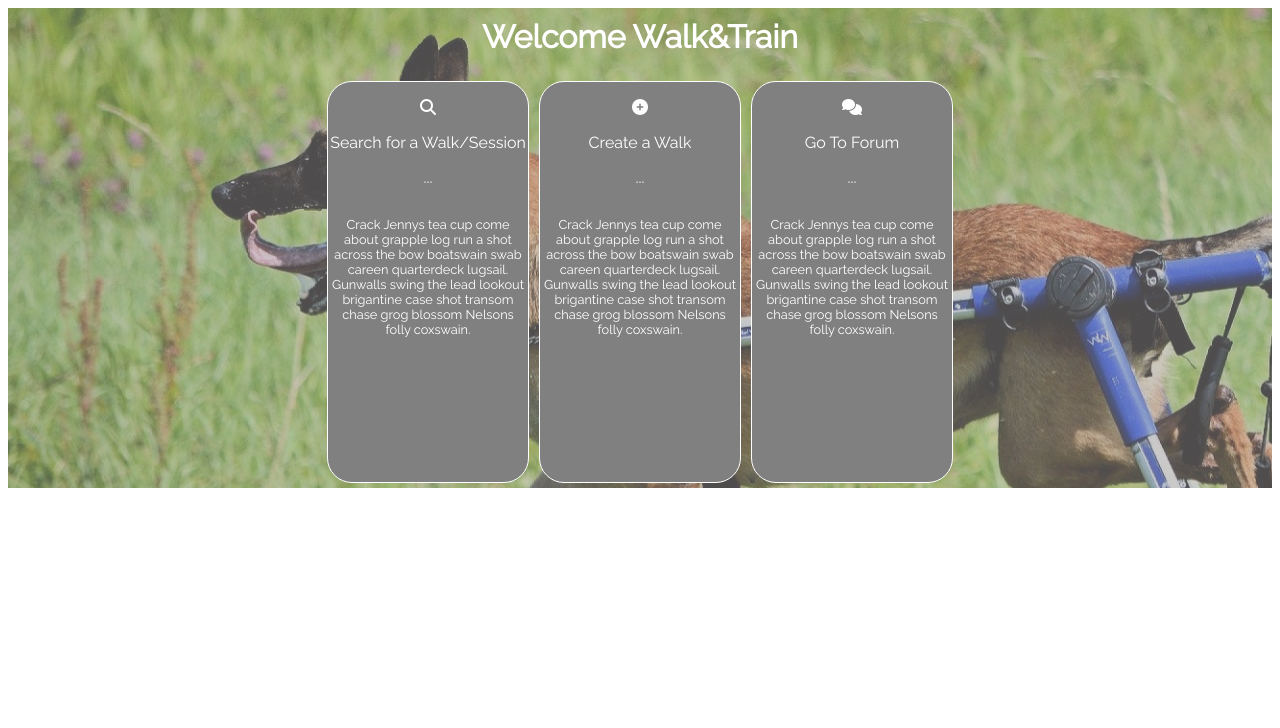
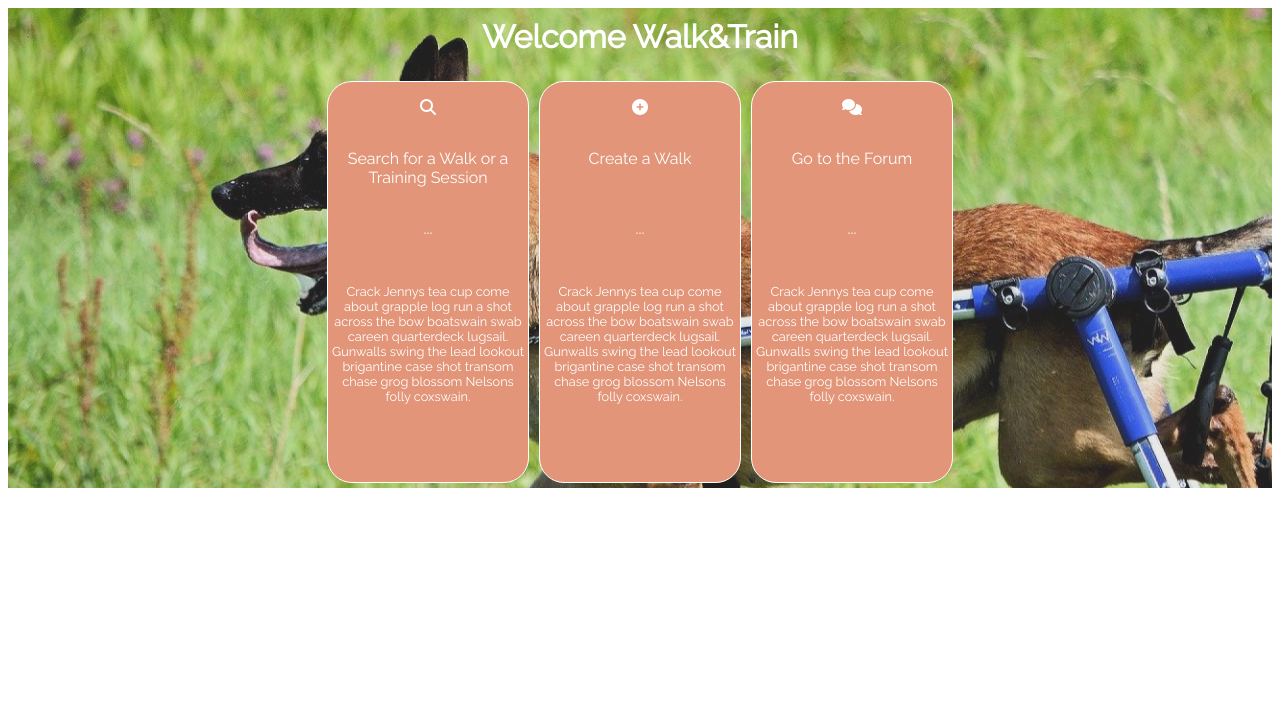
Before and after one commit to taplincorentin/projet, a Symfony app: template templates/home/index.html.twig in a window 1280 px wide. Shown: the top 728 px of the page. Run offline with Twig, Linux system fonts and the light colour scheme; the template is opened without the code that fills it, so the values that code supplies are empty; some libraries are stand-ins or nearby versions.

Commit message:
added links and little style to homepage

```diff
--- a/public/styles/app.css
+++ b/public/styles/app.css
@@ -189,7 +189,7 @@
 }
 
 .homepage-container {
-  background: rgba(155, 152, 152, 0.5);
+  background: rgba(155, 152, 152, 0.2);
   color: white;
   text-align: center;
 }
@@ -202,11 +202,18 @@
 .homepage-menu {
   display: flex;
   justify-content: center;
+}
 
+.homepage-menu a {
+  text-decoration: none;
+  color: white;
 }
 
 .homepage-item {
-  background-color: gray;
+  display: flex;
+  flex-direction: column;
+  align-items: center;
+  background-color: var(--tangerine);
   border: solid 1px white;
   width: 200px;
   height: 400px;
--- a/templates/home/index.html.twig
+++ b/templates/home/index.html.twig
@@ -11,24 +11,24 @@
         <div class="homepage-container">
             <h1>Welcome Walk&Train</h1>
             <div class="homepage-menu">
-                <div class="homepage-item">
+                <a href="{{ path('app_recherche') }}"><div class="homepage-item">
                     <p><i class="fa-solid fa-magnifying-glass"></i></p>
-                    <p>Search for a Walk/Session</p>
+                    <p>Search for a Walk or a Training Session</p>
                     <p>...</p>
                     <p class="item-text">Crack Jennys tea cup come about grapple log run a shot across the bow boatswain swab careen quarterdeck lugsail. Gunwalls swing the lead lookout brigantine case shot transom chase grog blossom Nelsons folly coxswain.</p>
-                </div>
-                <div class="homepage-item">
+                </div></a>
+                <a href="{{ path('new_balade') }}"><div class="homepage-item">
                     <p><i class="fa-solid fa-circle-plus"></i></p>
-                    <p>Create a Walk</p>
+                    <p>Create a Walk <br/><br/></p>
                     <p>...</p>
                     <p class="item-text">Crack Jennys tea cup come about grapple log run a shot across the bow boatswain swab careen quarterdeck lugsail. Gunwalls swing the lead lookout brigantine case shot transom chase grog blossom Nelsons folly coxswain.</p>
-                </div>
-                <div class="homepage-item">
+                </div></a>
+                <a href="{{ path('app_categorie') }}"><div class="homepage-item">
                     <p><i class="fa-solid fa-comments"></i></p>
-                    <p>Go To Forum</p>
+                    <p>Go to the Forum <br/><br/></p>
                     <p>...</p>
                     <p class="item-text">Crack Jennys tea cup come about grapple log run a shot across the bow boatswain swab careen quarterdeck lugsail. Gunwalls swing the lead lookout brigantine case shot transom chase grog blossom Nelsons folly coxswain.</p>
-                </div>
+                </div></a>
             </div>
         </div>
 
```
